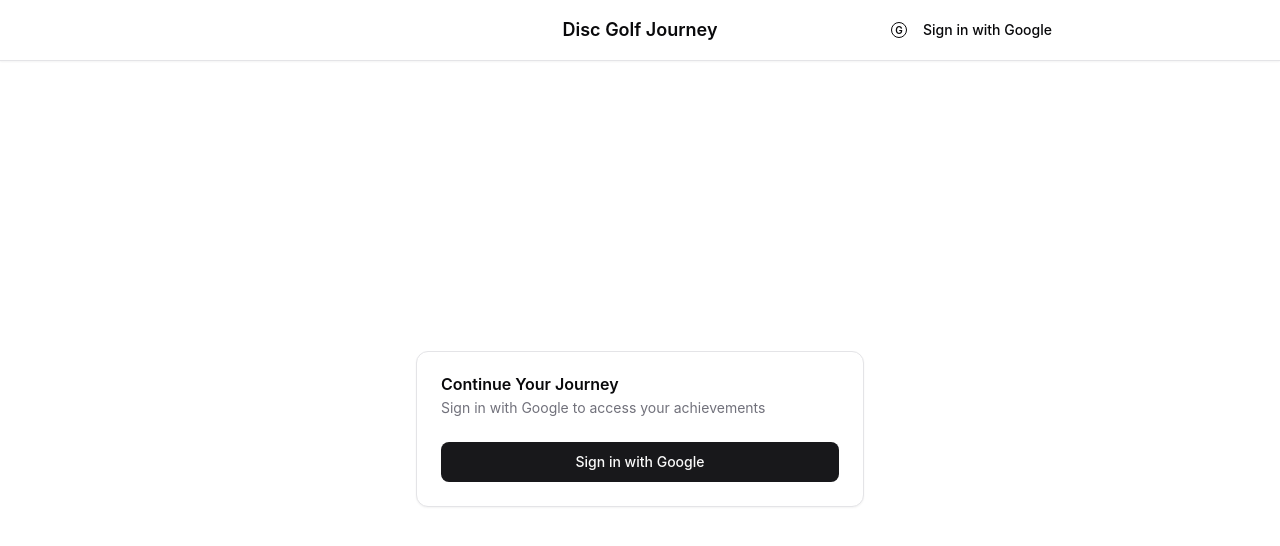
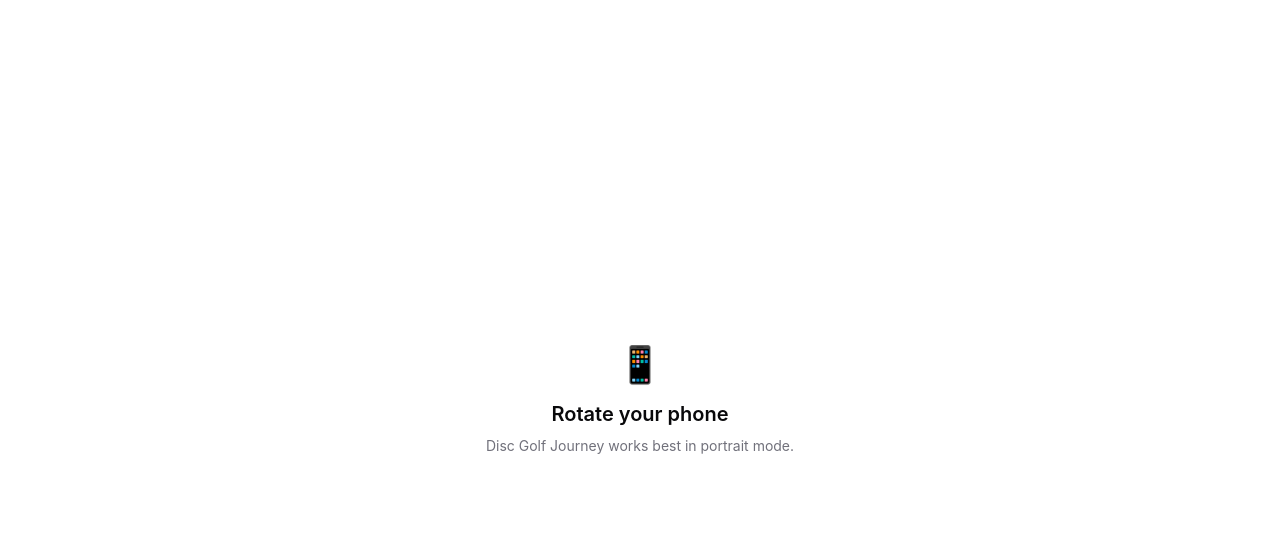
Before and after one commit to mattfgowans/disc-golf-journey, a Next.js app: page /login in a window 1280 px wide. Shown: the top 546 px of the page. Built offline with nearby package versions, Linux system fonts and the light colour scheme; no server answers.

Commit message:
added a landscape blocker

```diff
--- a/app/layout.tsx
+++ b/app/layout.tsx
@@ -3,6 +3,7 @@
 import "./globals.css";
 import type { Metadata } from "next";
 import { HeaderProvider } from "@/components/layout/header-context";
+import { OrientationGuard } from "@/components/layout/orientation-guard";
 import { Navbar } from "@/components/layout/navbar";
 import { BottomNav } from "@/components/layout/bottom-nav";
 import { AuthProvider } from "@/lib/firebase-auth";
@@ -21,6 +22,7 @@
     <html lang="en">
       <body>
         <AuthProvider>
+          <OrientationGuard />
           <HeaderProvider>
             <Navbar />
             <div className="px-4 pb-24 max-w-screen-md mx-auto w-full">
--- /dev/null
+++ b/src/components/layout/orientation-guard.tsx
@@ -0,0 +1,36 @@
+"use client";
+
+import { useEffect, useState } from "react";
+
+export function OrientationGuard() {
+  const [isLandscape, setIsLandscape] = useState(false);
+
+  useEffect(() => {
+    const checkOrientation = () => {
+      setIsLandscape(window.innerWidth > window.innerHeight);
+    };
+
+    checkOrientation();
+    window.addEventListener("resize", checkOrientation);
+    window.addEventListener("orientationchange", checkOrientation);
+
+    return () => {
+      window.removeEventListener("resize", checkOrientation);
+      window.removeEventListener("orientationchange", checkOrientation);
+    };
+  }, []);
+
+  if (!isLandscape) return null;
+
+  return (
+    <div className="fixed inset-0 z-[9999] flex items-center justify-center bg-background px-6 text-center">
+      <div>
+        <div className="text-4xl mb-4">📱</div>
+        <h2 className="text-xl font-semibold mb-2">Rotate your phone</h2>
+        <p className="text-sm text-muted-foreground">
+          Disc Golf Journey works best in portrait mode.
+        </p>
+      </div>
+    </div>
+  );
+}
```
